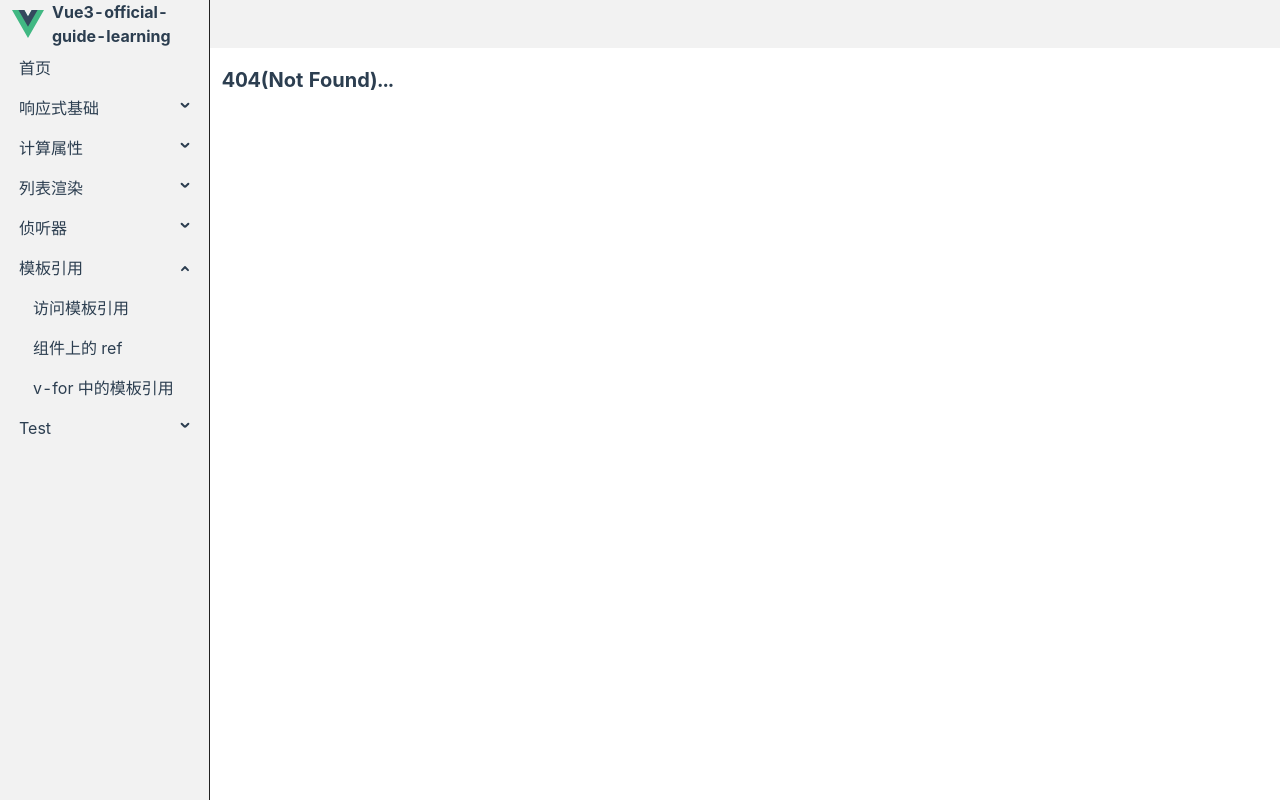
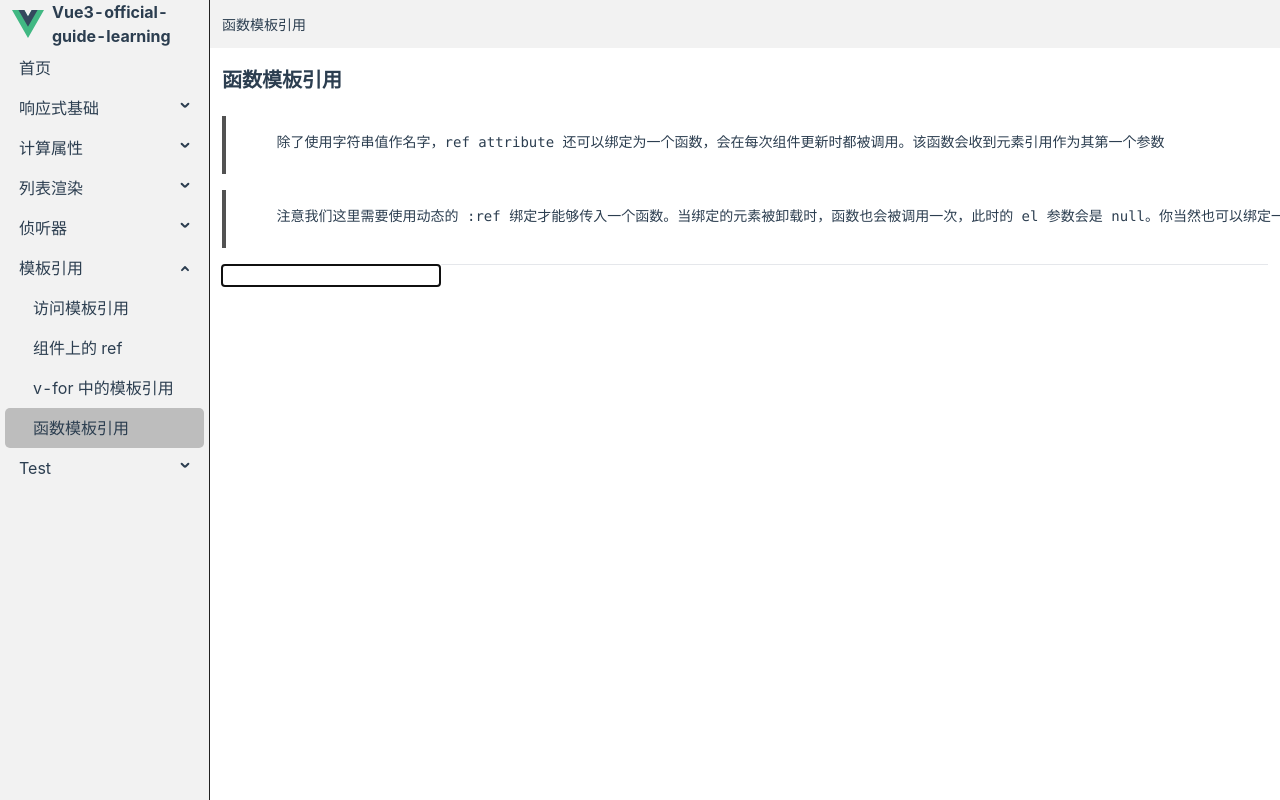
Before and after one commit to yuanlee301415/vue3-official-guide-learning, a Vue app: page /template-refs/function-refs in a window 1280 px wide. Before the commit this address had no page. Built offline with nearby package versions, Linux system fonts and the light colour scheme.

Commit message:
模板引用》函数模板引用

```diff
--- a/src/router/routes/modules/template-refs.js
+++ b/src/router/routes/modules/template-refs.js
@@ -28,6 +28,13 @@ const TEMPLATE_REFS_ROUTE = {
         title: 'v-for 中的模板引用',
       },
     },
+    {
+      path: 'function-refs',
+      component: () => import('@/views/template-refs/function-refs.vue'),
+      meta: {
+        title: '函数模板引用',
+      },
+    },
   ],
 }
 
--- /dev/null
+++ b/src/views/template-refs/function-refs.vue
@@ -0,0 +1,25 @@
+<script setup>
+import { ref } from 'vue'
+
+const key = ref(0)
+setTimeout(() => {
+  key.value++
+}, 500)
+</script>
+
+<template>
+  <div>
+    <h1>函数模板引用</h1>
+    <pre>
+      除了使用字符串值作名字，ref attribute 还可以绑定为一个函数，会在每次组件更新时都被调用。该函数会收到元素引用作为其第一个参数
+    </pre>
+    <pre>
+      注意我们这里需要使用动态的 :ref 绑定才能够传入一个函数。当绑定的元素被卸载时，函数也会被调用一次，此时的 el 参数会是 null。你当然也可以绑定一个组件方法而不是内联函数。
+    </pre>
+    <hr />
+
+    <input :key="key" :ref="(el) => el?.focus()" />
+  </div>
+</template>
+
+<style scoped lang="less"></style>
```
